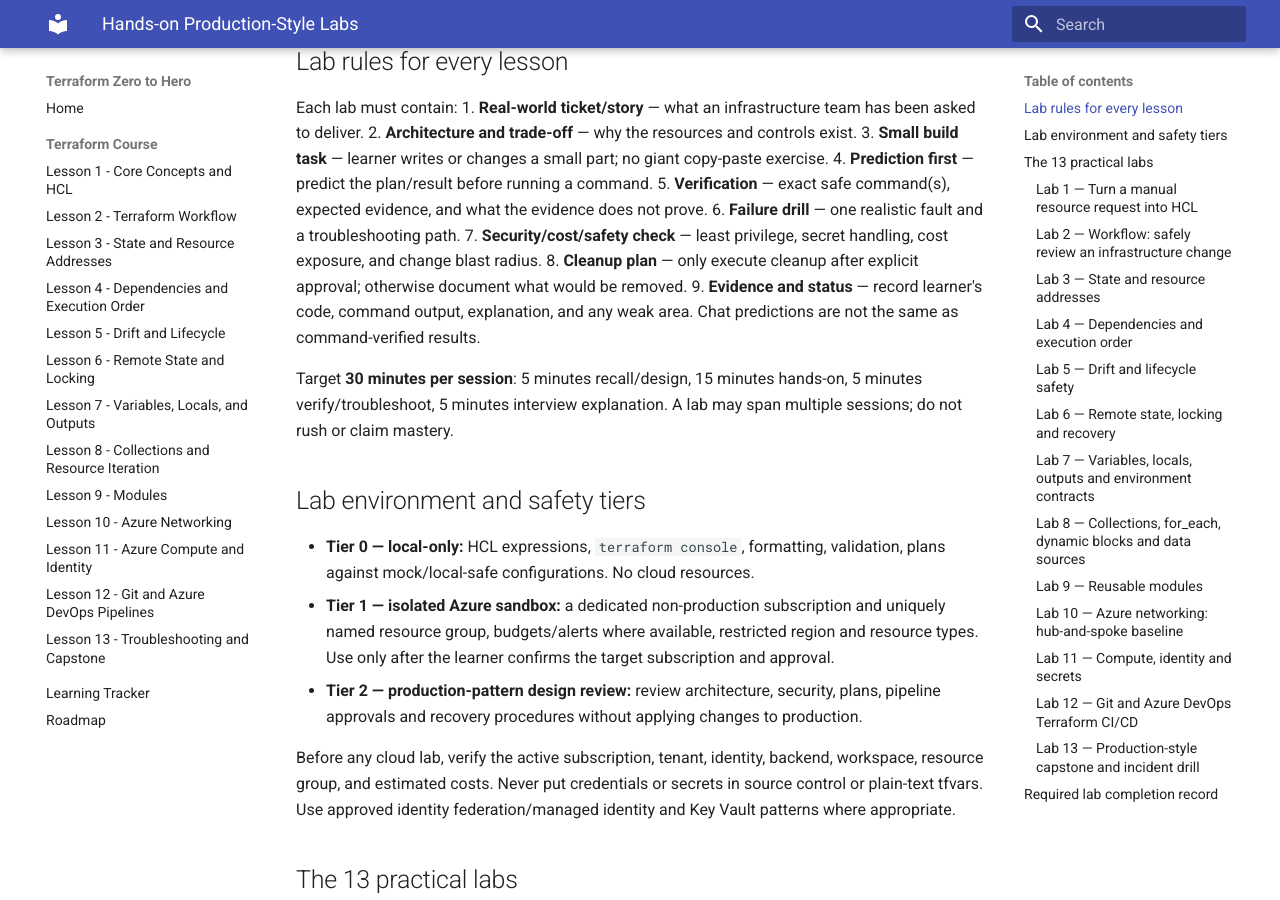
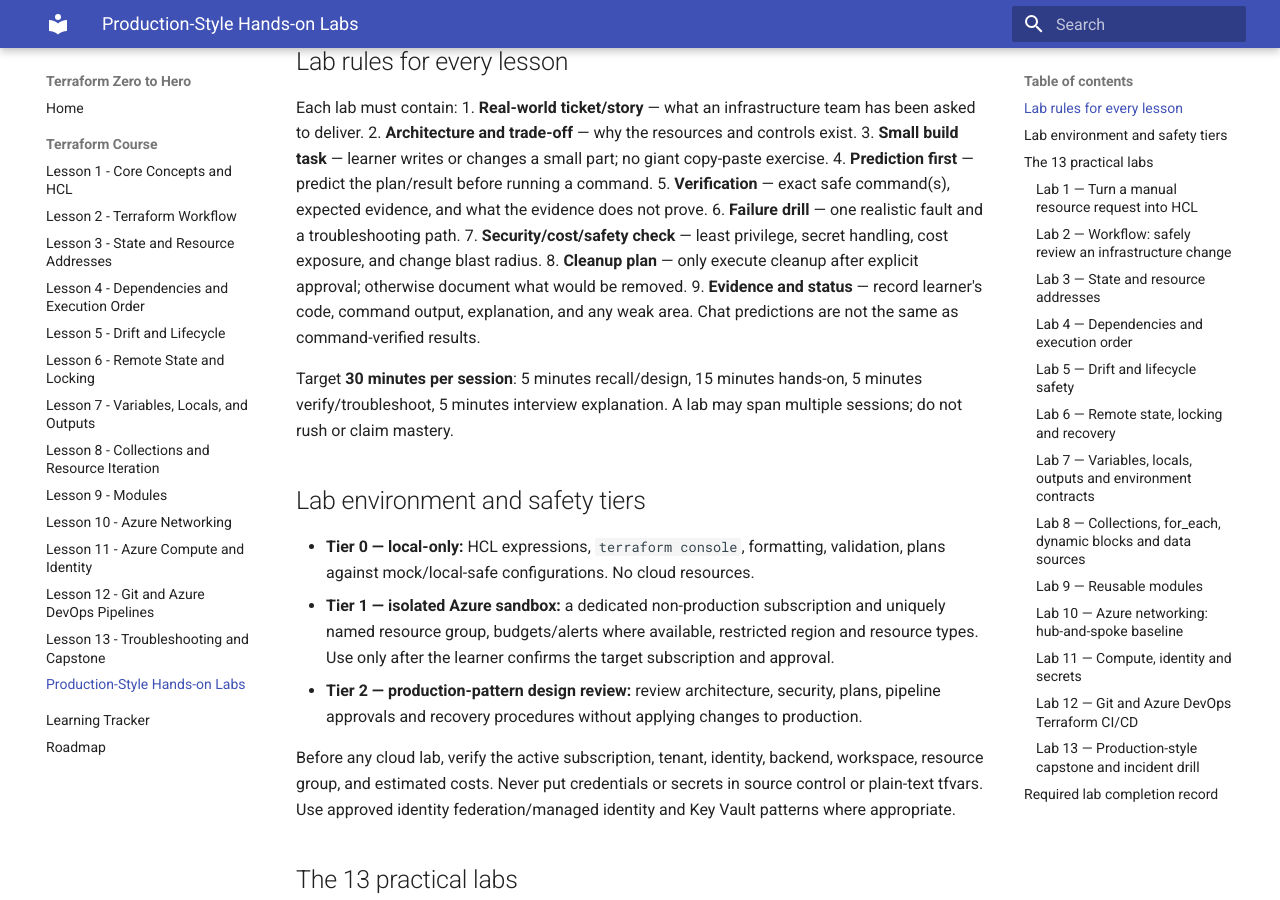
Before and after one commit to pshewale-dev/terraform-azure-lab, an MkDocs documentation site: the page built from docs/production-labs.md, in a window 1280 px wide and 900 px high, scrolled down 448 px. Built offline with MkDocs 1.6.1 and Material for MkDocs 9.7.7, drawn with Linux system fonts in a browser that asks for light colours.

Commit message:
docs: add production labs to course navigation

```diff
--- a/mkdocs.yml
+++ b/mkdocs.yml
@@ -27,5 +27,6 @@ nav:
       - Lesson 11 - Azure Compute and Identity: lesson-11-compute-identity.md
       - Lesson 12 - Git and Azure DevOps Pipelines: lesson-12-pipelines.md
       - Lesson 13 - Troubleshooting and Capstone: lesson-13-capstone.md
+      - Production-Style Hands-on Labs: production-labs.md
   - Learning Tracker: LEARNING-PROGRESS.md
   - Roadmap: LEARNING-ROADMAP.md
```
